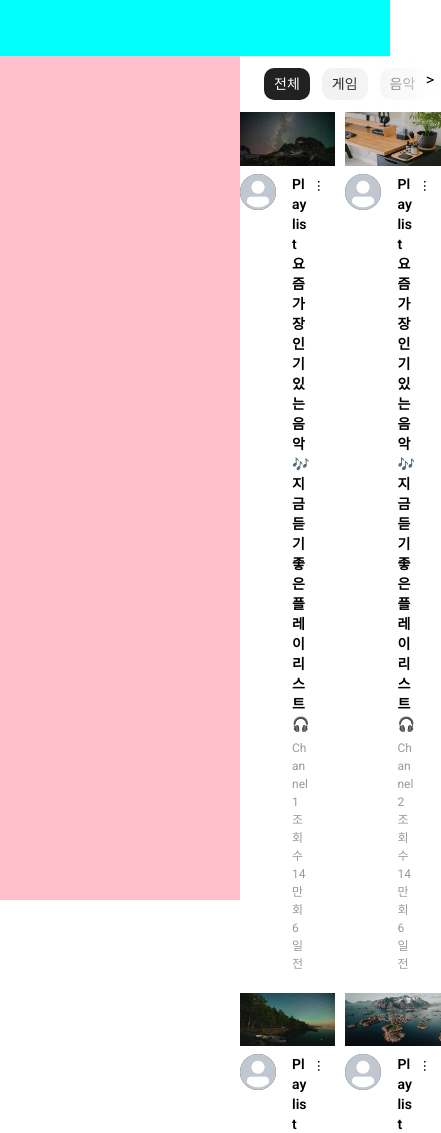
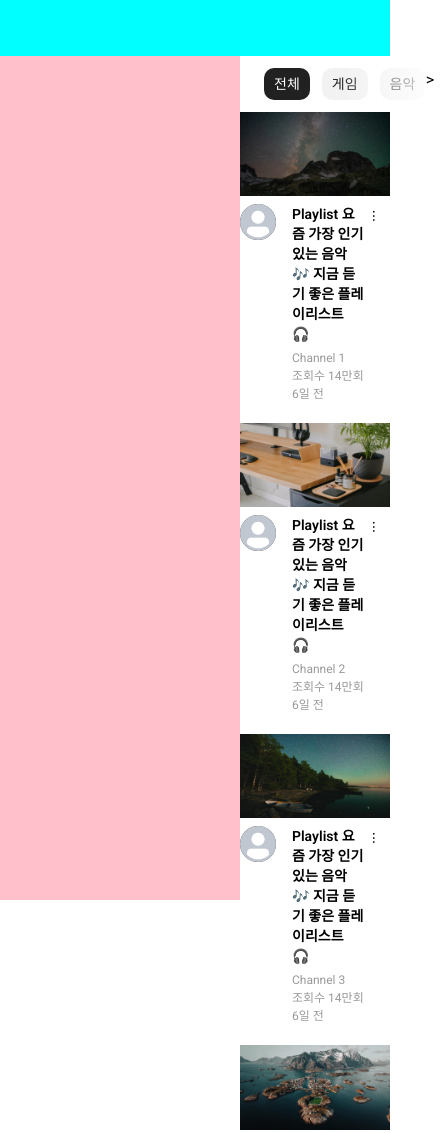
Before and after one commit to GROWLOG-youtube-mockup/youtube-mockup, a website with bundled scripts: page index.html in a window 390 px wide. Shown: the top 1133 px of the page, 441 px wide, since content can reach past the window. Built offline with nearby package versions, Linux system fonts and the light colour scheme.

Commit message:
fix: edit media query

```diff
--- a/src/style/VideoGrid.css
+++ b/src/style/VideoGrid.css
@@ -59,9 +59,9 @@
   }
 }
 /* 1행에 card 1개만 보임 */
-@media (max-width: 768) {
+@media (max-width: 768px) {
   .video-grid {
-    grid-template-columns: repeat(1, 1fr);
+    grid-template-columns: 1fr;
   }
 }
 .shorts-row {
```
